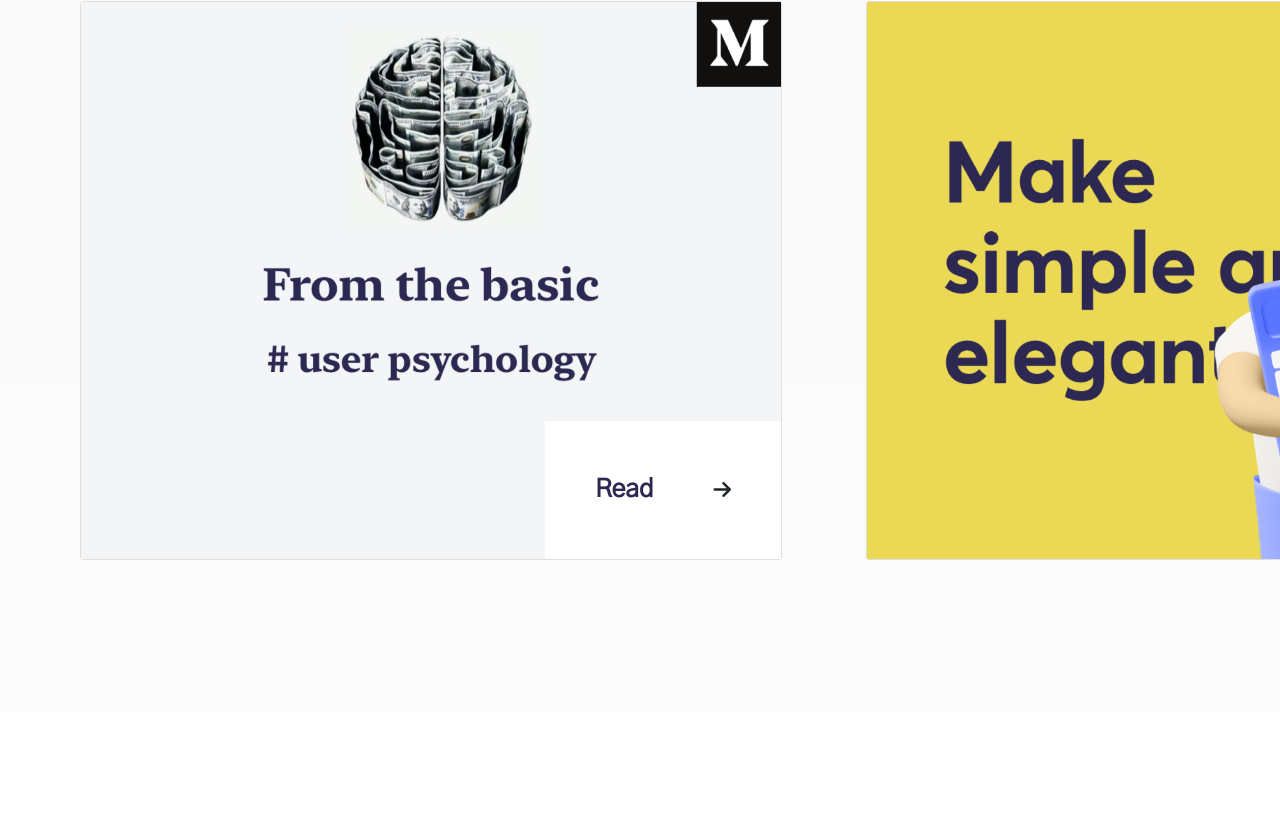
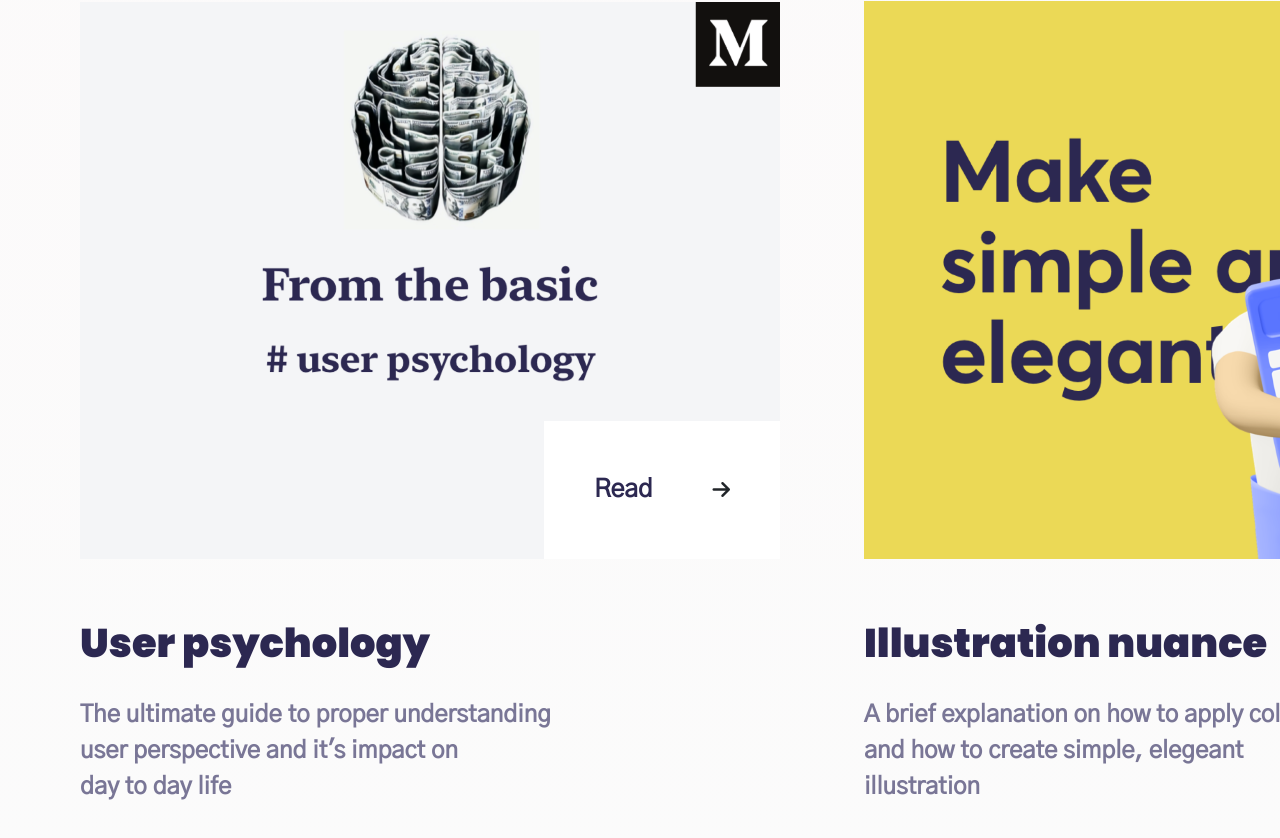
Before and after one commit to MaxMolewijk/haruno, a Svelte app: page / in a window 1280 px wide. Shown: the part 4846-5684 px from the top of the page. Before the commit the page ends 5557 px from the top, so only its background shows below. Built offline with nearby package versions, Linux system fonts and the light colour scheme.

Commit message:
Added text under the newsletter cards

```diff
--- a/src/components/Newsletter.svelte
+++ b/src/components/Newsletter.svelte
@@ -13,25 +13,60 @@
 
 <div class="scrolling-wrapper">
     <div class="card">
-        <img src="assets/psychology.png" alt="From thhe basic" class="topic"/>
+        <div class="imageContainer">
+            <img
+                src="assets/psychology.png"
+                alt="From thhe basic"
+                class="topic"
+            />
             <div class="read row align-items-center">
                 <p class="col-auto">Read</p>
                 <i class="col-auto fa-solid fa-arrow-right arrow" />
             </div>
         </div>
+        <h2>User psychology</h2>
+        <p class="description">
+            The ultimate guide to proper understanding <br />
+            user perspective and it's impact on <br /> day to day life
+        </p>
+    </div>
     <div class="card">
-        <img src="assets/nerd.png" alt="Make simple and elegant " class="topic"/>
+        <div class="imageContainer">
+            <img
+                src="assets/nerd.png"
+                alt="Make simple and elegant "
+                class="topic"
+            />
             <div class="read row align-items-center">
                 <p class="col-auto">Read</p>
                 <i class="col-auto fa-solid fa-arrow-right arrow" />
             </div>
         </div>
+        <h2>Illustration nuance</h2>
+        <p class="description">
+            A brief explanation on how to apply colors <br />
+            and how to create simple, elegeant <br />
+            illustration
+        </p>
+    </div>
     <div class="card">
-        <img src="assets/inspirational.png" alt="create art" class="topic"/>
+        <div class="imageContainer">
+            <img
+                src="assets/inspirational.png"
+                alt="create art"
+                class="topic"
+            />
             <div class="read row align-items-center">
                 <p class="col-auto">Read</p>
                 <i class="col-auto fa-solid fa-arrow-right arrow" />
             </div>
+        </div>
+        <h2>User research</h2>
+        <p class="description">
+            Step down the stairs of humility to completely<br>
+            come up with a description of your own <br>
+            becase the image was cut off
+        </p>
     </div>
 </div>
 
@@ -79,6 +114,9 @@
         display: inline-block;
         margin-right: 80px;
         position: relative;
+        border: none;
+        background-color: transparent;
+        width: 700px;
     }
 
     .topic {
@@ -118,6 +156,25 @@
         transition: 0.5s;
     }
 
+    .imageContainer {
+        position: relative;
+    }
+
+    h2 {
+        color: #2c2851;
+        font-family: "Poppins", sans-serif;
+        font-size: 40px;
+        margin-top: 60px;
+        margin-bottom: 30px;
+    }
+
+    .description {
+        font-size: 24px;
+        color: #797696;
+        font-weight: bold;
+        margin-bottom: 90px;
+    }
+
     /* Media queries to enable align the scrolling cards with the H1 title */
     @media only screen and (max-width: 1400px) {
         .scrolling-wrapper {
```
Lines whose indentation alone changed are shown as unchanged.
